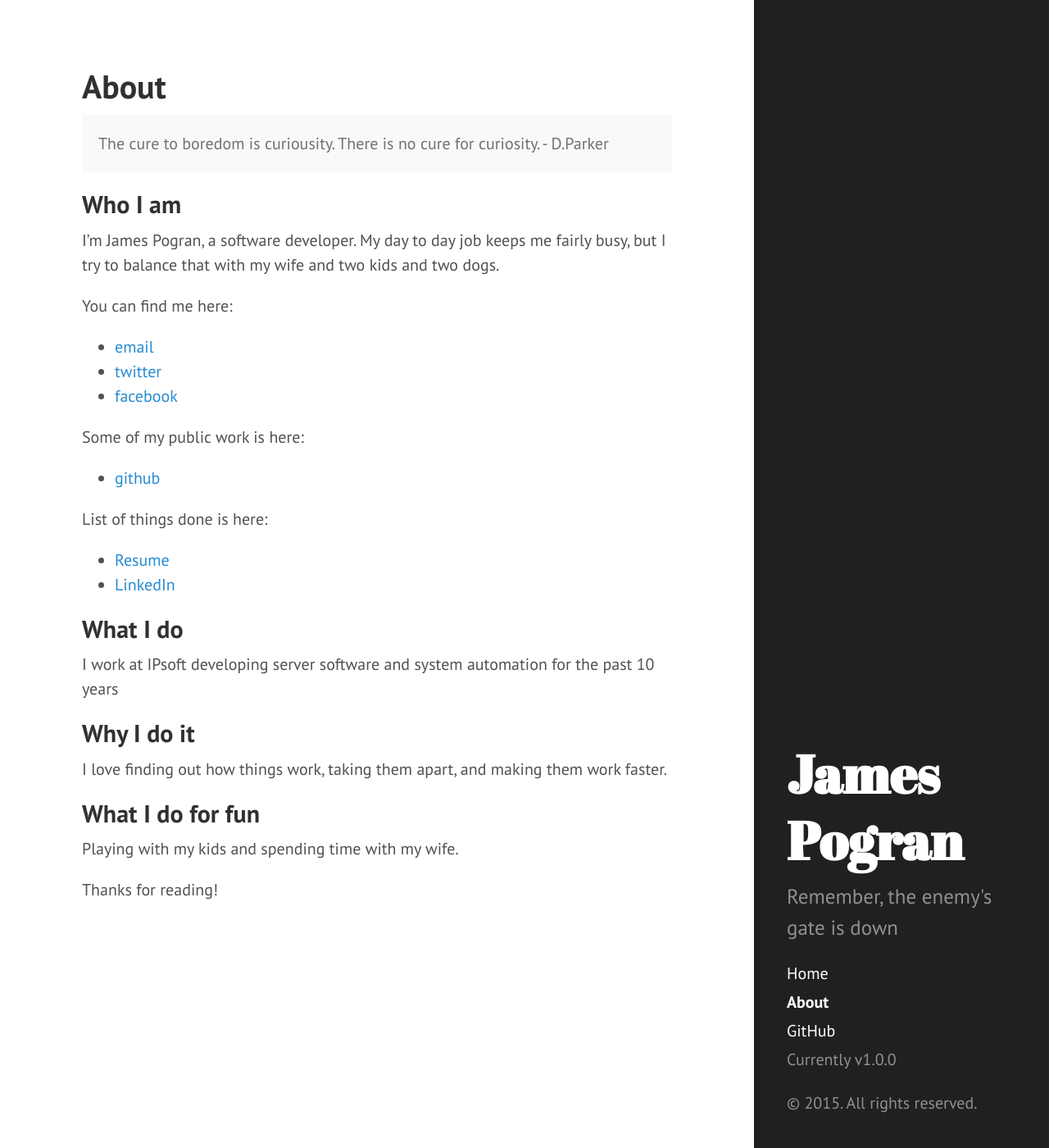
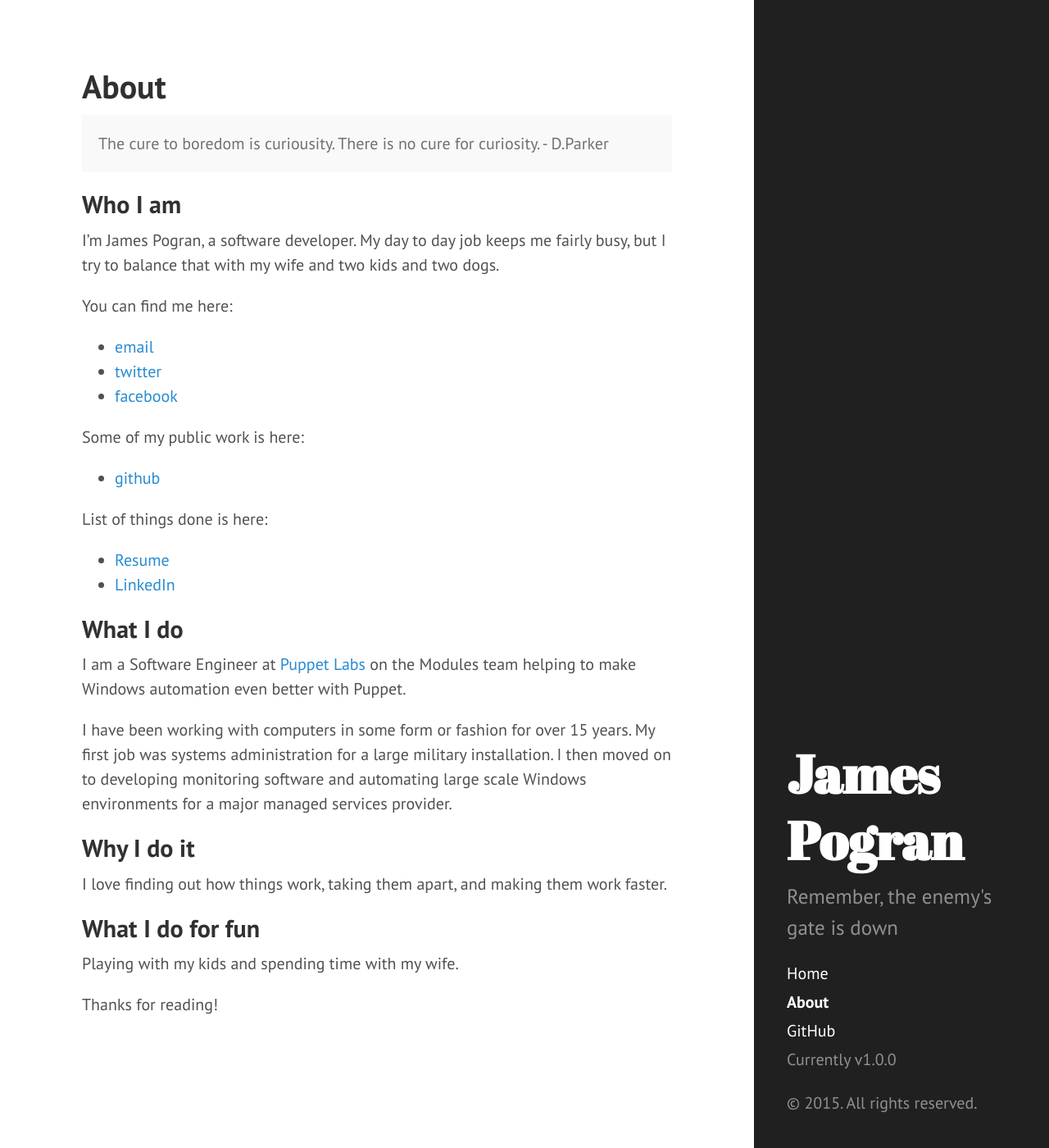
Before and after one commit to jpogran/jpogran.github.io, a Jekyll site: the page built from about.md, in a window 1280 px wide and 1400 px high. Shown: the whole window at 82% size. Built offline with Jekyll 4.4.1, drawn with Linux system fonts in a browser that asks for light colours; Markdown is read by kramdown in place of the engine named in the settings.

Commit message:
updated about

```diff
--- a/about.md
+++ b/about.md
@@ -28,7 +28,9 @@ List of things done is here:
 
 ## What I do
 
-I work at IPsoft developing server software and system automation for the past 10 years
+I am a Software Engineer at [Puppet Labs](https://puppetlabs.com/) on the Modules team helping to make Windows automation even better with Puppet.
+
+I have been working with computers in some form or fashion for over 15 years. My first job was systems administration for a large military installation. I then moved on to developing monitoring software and automating large scale Windows environments for a major managed services provider.
 
 ## Why I do it
 
```
